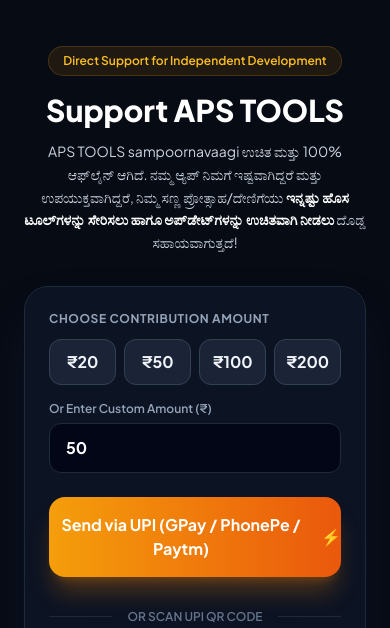
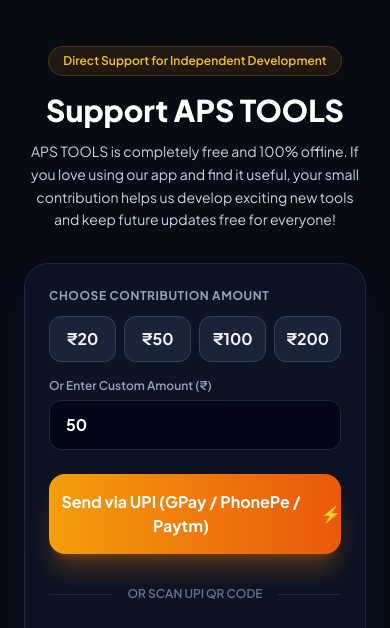
Before and after one commit to akhileshsavali18-beep/Smarttoolkit, a plain HTML site: page donate.html in a window 390 px wide. Shown: the part 81-709 px from the top of the page. Drawn offline with nearby package versions, Linux system fonts and the light colour scheme.

Commit message:
Enhance navigation and support description in donate.html
Updated the mobile dropdown menu and support message.

```diff
--- a/donate.html
+++ b/donate.html
@@ -20,6 +20,7 @@
                 <span class="text-xl font-extrabold tracking-tight text-white block leading-none">APS TOOLS</span>
             </a>
 
+            <!-- Desktop Navigation -->
             <nav class="hidden md:flex items-center space-x-6 text-sm font-semibold text-slate-300">
                 <a href="index.html" class="hover:text-blue-400 transition">Home</a>
                 <a href="donate.html" class="text-amber-400 font-bold transition">☕ Support</a>
@@ -27,6 +28,7 @@
                 <a href="mailto:akhileshsworks@gmail.com" class="hover:text-blue-400 transition">Contact</a>
             </nav>
 
+            <!-- Hamburger Button (Mobile) -->
             <button onclick="toggleMenu()" class="md:hidden p-2.5 rounded-xl bg-slate-900 border border-slate-800 text-slate-300 focus:outline-none" aria-label="Toggle navigation">
                 <svg class="w-6 h-6" fill="none" stroke="currentColor" viewBox="0 0 24 24">
                     <path stroke-linecap="round" stroke-linejoin="round" stroke-width="2" d="M4 6h16M4 12h16M4 18h16"/>
@@ -34,6 +36,7 @@
             </button>
         </div>
 
+        <!-- Mobile Dropdown Menu -->
         <div id="mobileMenu" class="hidden md:hidden px-4 pt-4 pb-6 space-y-3 border-t border-slate-800/80 mt-3 bg-[#070b14]">
             <a href="index.html" class="block px-3 py-2 rounded-xl text-base font-medium text-slate-300 hover:bg-slate-900">🏠 Home</a>
             <a href="donate.html" class="block px-3 py-2 rounded-xl text-base font-medium text-amber-400 bg-slate-900/80">☕ Support Developer</a>
@@ -49,9 +52,9 @@
         </span>
         <h1 class="text-3xl sm:text-4xl font-extrabold text-white mb-3">Support APS TOOLS</h1>
 
-        <!-- Requested Emotional Value Message -->
+        <!-- Clean English Description -->
         <p class="text-slate-300 text-sm sm:text-base mb-8 leading-relaxed">
-            APS TOOLS sampoornavaagi ಉಚಿತ ಮತ್ತು 100% ಆಫ್‌ಲೈನ್ ಆಗಿದೆ. ನಮ್ಮ ಆ್ಯಪ್ ನಿಮಗೆ ಇಷ್ಟವಾಗಿದ್ದರೆ ಮತ್ತು ಉಪಯುಕ್ತವಾಗಿದ್ದರೆ, ನಿಮ್ಮ ಸಣ್ಣ ಪ್ರೋತ್ಸಾಹ/ದೇಣಿಗೆಯು <strong class="text-white">ಇನ್ನಷ್ಟು ಹೊಸ ಟೂಲ್‌ಗಳನ್ನು ಸೇರಿಸಲು ಹಾಗೂ ಅಪ್‌ಡೇಟ್‌ಗಳನ್ನು ಉಚಿತವಾಗಿ ನೀಡಲು</strong> ದೊಡ್ಡ ಸಹಾಯವಾಗುತ್ತದೆ!
+            APS TOOLS is completely free and 100% offline. If you love using our app and find it useful, your small contribution helps us develop exciting new tools and keep future updates free for everyone!
         </p>
 
         <!-- Payment Action Box -->
```
